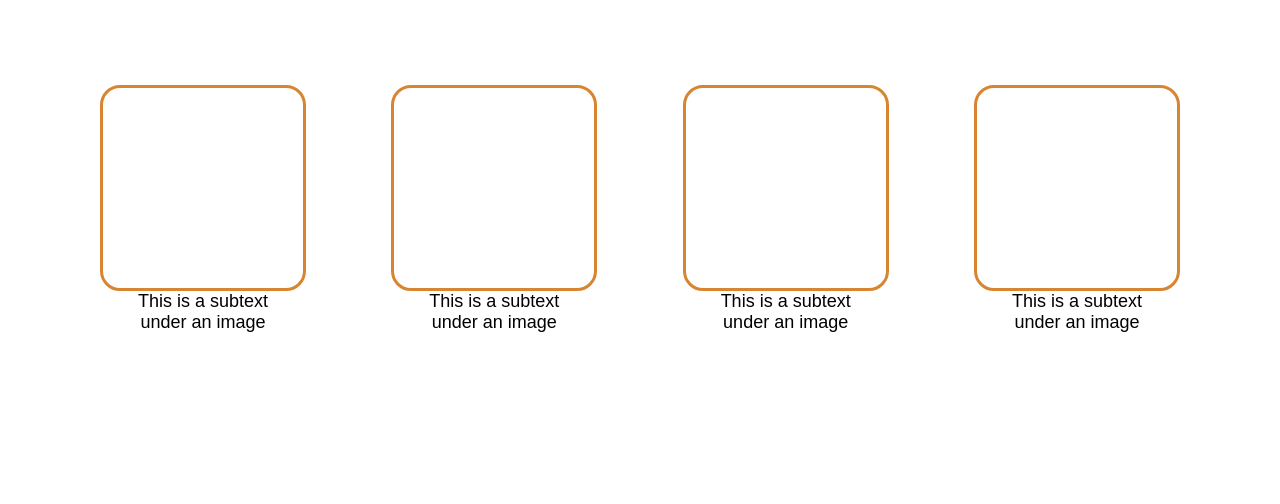
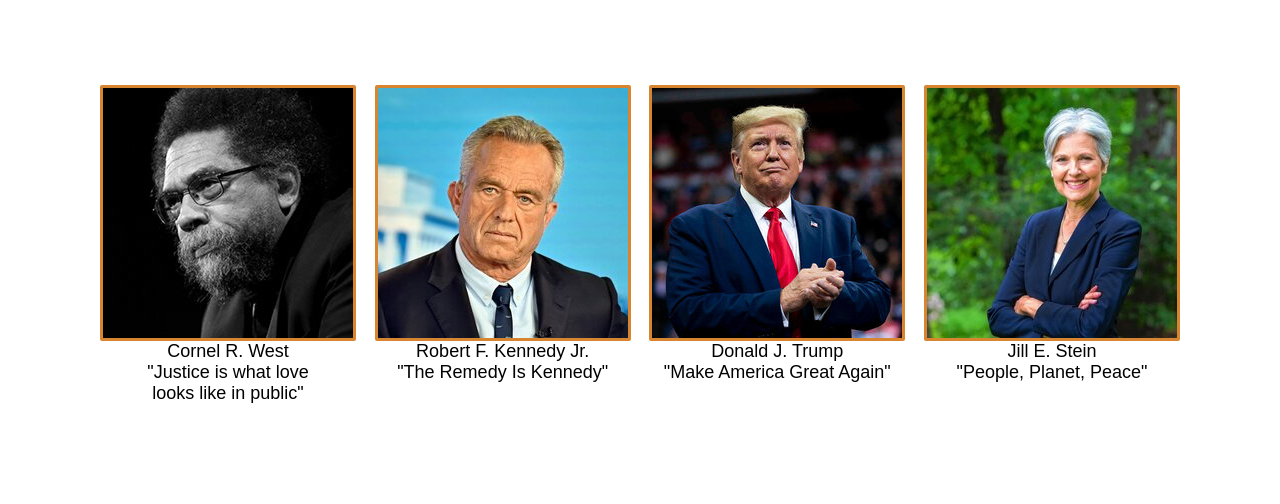
Before and after one commit to ruy223/LandingPage, a plain HTML site: page index.html in a window 1280 px wide. Shown: the part 604-1108 px from the top of the page. Before the commit the page ends 1037 px from the top, so only its background shows below. Drawn offline with Linux system fonts and the light colour scheme.

Commit message:
Added photos and quotes

```diff
--- a/index.html
+++ b/index.html
@@ -40,23 +40,39 @@
 
     </div>
     <div class=" third-zone">
-        <h2>Some random information</h2>
+        <h2>2024 NPP Presidential Candidates</h2>
         <div class="third-content-box-div">
             <div class="box-msgs">
-                <div class="content-box"></div>
-                <p class="p-second">This is a subtext<br/> under an image</p>
+                <div class="content-box">
+                    <div class="picture1">
+                    <img src="./images/cornelweststock.jpg" alt="Cornel Westamania">
+                </div>
+            </div>
+                <p class="p-second">Cornel R. West<br/> "Justice is what love<br/> looks like in public"</p>
             </div>
             <div class="box-msgs">
-                <div class="content-box"></div>
-                <p class="p-second">This is a subtext<br/> under an image</p>
+                <div class="content-box">
+                    <div class="picture1">
+                    <img src="./images/rfkjrstock.jpg" alt="RFKJR">
+                </div>
+            </div>
+                <p class="p-second">Robert F. Kennedy Jr.<br/> "The Remedy Is Kennedy"</p>
             </div>
             <div class="box-msgs">
-                <div class="content-box"></div>
-                <p class="p-second">This is a subtext<br/> under an image</p>
+                <div class="content-box">
+                    <div class="picture1">
+                    <img src="./images/trumpstock.jpg" alt="DJT">
+                </div>
+            </div>
+                <p class="p-second">Donald J. Trump<br/> "Make America Great Again"</p>
             </div>
             <div class="box-msgs">
-                <div class="content-box"></div>
-                <p class="p-second">This is a subtext<br/> under an image</p>
+                <div class="content-box">
+                    <div class="picture1">
+                    <img src="./images/jillsteinstock.jpg" alt="Chimp lady?">
+                </div>
+            </div>
+                <p class="p-second">Jill E. Stein<br/> "People, Planet, Peace"</p>
             </div>
         </div>
     </div>
--- a/styles.css
+++ b/styles.css
@@ -119,12 +119,19 @@ h2{
 
 .content-box{
     border: 3px solid #d88531;
-    width: 200px;
-    height: 200px;
-    border-radius: 20px;
+    width: 250px;
+    height: 250px;
+    border-radius: 2px;
 }
 
 .p-second{
     text-align: center;
     font-size: 18px;
 }
+
+.picture1{
+    width: 100%;
+    height: 100%;
+    object-fit: contain;
+    overflow: hidden;
+}
```
Also changed, not shown: images/cornelweststock.jpg (added), images/jillsteinstock.jpg (added), images/rfkjrstock.jpg (added), images/trumpstock.jpg (added).
